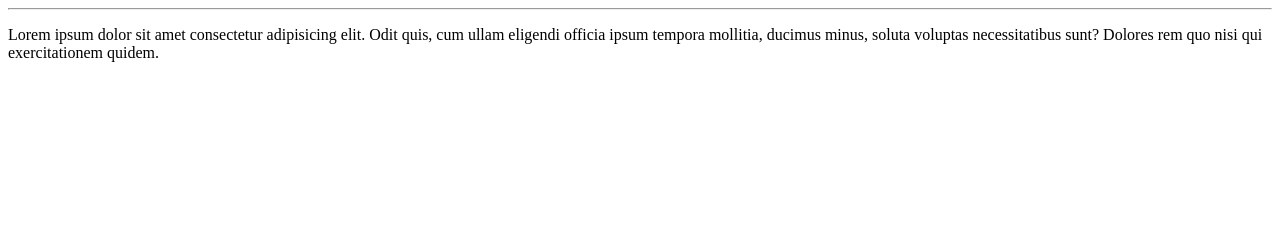
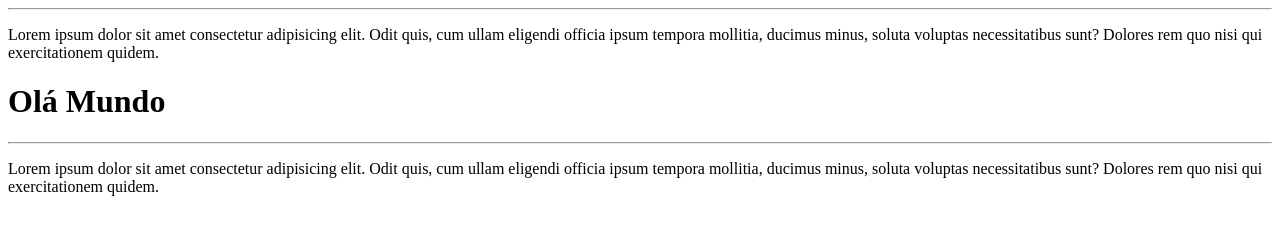
Before and after one commit to MiguelASchmitt/Ola-Mundo, a plain HTML site: page SIte Exemplo/index.html in a window 1280 px wide. Drawn offline with Linux system fonts and the light colour scheme.

Commit message:
Update index.html

```diff
--- a/SIte Exemplo/index.html
+++ b/SIte Exemplo/index.html
@@ -12,7 +12,11 @@
 </head>
 
 <body>
-
+    <h1>Olá Mundo</h1>
+    <hr>
+    <p>
+        Lorem ipsum dolor sit amet consectetur adipisicing elit. Odit quis, cum ullam eligendi officia ipsum tempora mollitia, ducimus minus, soluta voluptas necessitatibus sunt? Dolores rem quo nisi qui exercitationem quidem.
+    </p>
 </body>
 
-</html>
+</html
```
